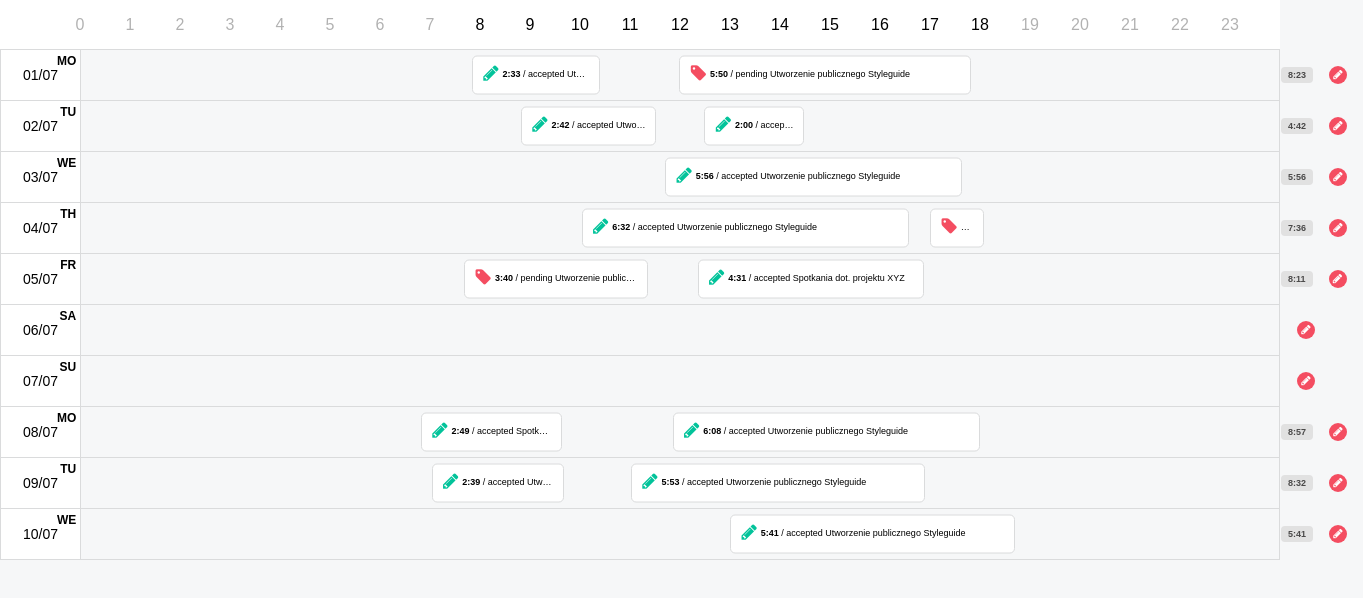
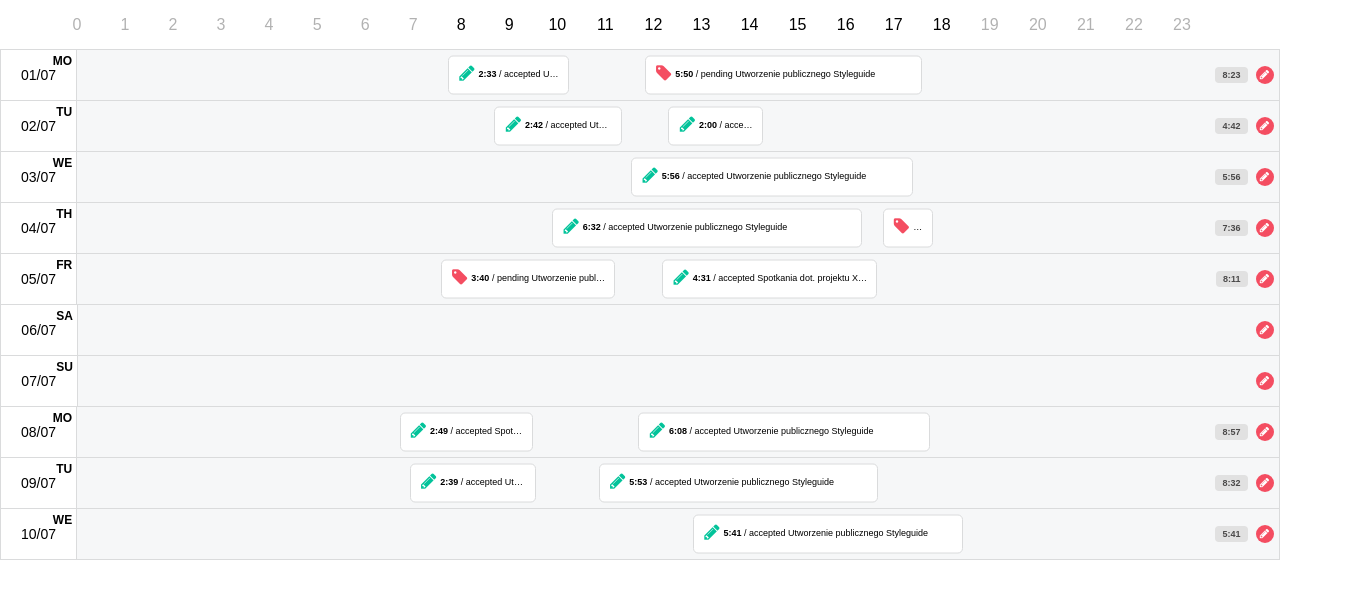
Before and after one commit to JOgonowski/iiit-task, a Vue app: page / in a window 1280 px wide. Shown: the top 598 px of the page, 1363 px wide, since content can reach past the window. Built offline with nearby package versions, Linux system fonts and the light colour scheme; data requests are answered from the project's data file.

Commit message:
Bugfixes

```diff
--- a/src/css/base/_base.scss
+++ /dev/null
@@ -1,3 +0,0 @@
-body {
-  background-color: $cBodyBg;
-}
--- a/src/css/base/_index.scss
+++ b/src/css/base/_index.scss
@@ -1,3 +1,2 @@
 @import "reset";
 @import "fonts";
-@import "base";
--- a/src/css/components/_calendar.scss
+++ b/src/css/components/_calendar.scss
@@ -1,4 +1,8 @@
 .calendar {
+  min-width: 1000px;
+  max-width: 1400px;
+  margin: 0 auto;
+  background-color: $cBodyBg;
 
   &__head {
     display: flex;
@@ -10,7 +14,7 @@
 
     &-cell {
       flex-grow: 1;
-      flex-shrink: 0;
+      flex-shrink: 1;
       flex-basis: $wCalendarColumnWidth;
 
       &:first-of-type {
@@ -20,6 +24,7 @@
 
       &:last-of-type {
         flex-grow: 3;
+        flex-shrink: 0;
       }
     }
 
@@ -40,7 +45,7 @@
     border-top: 0;
 
     &-cell {
-      flex: 0 0 auto;
+      flex: 0 1 auto;
 
       &:first-of-type {
         position: relative;
@@ -54,9 +59,9 @@
         align-items: center;
         justify-content: flex-end;
         flex-grow: 3;
+        flex-shrink: 0;
         flex-basis: $wCalendarColumnWidth;
         text-align: right;
-        padding: 0 1em 0 0;
       }
 
       &--timeline {
@@ -119,7 +124,7 @@
   &__row-sum {
     display: inline-block;
     padding: 0.4444em 0.7778em;
-    margin-right: 1.7778em;
+    margin-right: 0.8889em;
     border-radius: 4px;
     line-height: 1em;
     font-size: 0.5625em;
@@ -134,6 +139,7 @@
     width: 1.6364em;
     height: 1.6364em;
     padding: 0;
+    margin-right: .5em;
     border: 0;
     border-radius: 50%;
     line-height: 1.6364em;
--- a/src/js/components/Modal.vue
+++ b/src/js/components/Modal.vue
@@ -11,11 +11,11 @@
                     </select>
                     <h4 class="modal__label">Czas rozpoczęcia:</h4>
                     <div class="modal__input-group">
-                        <input type="text" class="modal__input" pattern="([0-9]|0[0-9]|1[0-9]|2[0-3])" v-model="formData.startH" /> : <input type="text" class="modal__input" pattern="([0-5][0-9])" v-model="formData.startM" /> : <input type="text" class="modal__input" pattern="([0-5][0-9])" v-model="formData.startS" />
+                        <input type="text" class="modal__input" pattern="(0[0-9]|1[0-9]|2[0-3]|[0-9])" v-model="formData.startH" /> : <input type="text" class="modal__input" pattern="([0-5][0-9])" v-model="formData.startM" /> : <input type="text" class="modal__input" pattern="([0-5][0-9])" v-model="formData.startS" />
                     </div>
                     <h4 class="modal__label">Czas zakończenia:</h4>
                     <div class="modal__input-group">
-                        <input type="text" class="modal__input" pattern="([0-9]|0[0-9]|1[0-9]|2[0-3])" v-model="formData.endH" /> : <input type="text" class="modal__input" pattern="([0-5][0-9])" v-model="formData.endM" /> : <input type="text" class="modal__input" pattern="([0-5][0-9])" v-model="formData.endS" />
+                        <input type="text" class="modal__input" pattern="(0[0-9]|1[0-9]|2[0-3]|[0-9])" v-model="formData.endH" /> : <input type="text" class="modal__input" pattern="([0-5][0-9])" v-model="formData.endM" /> : <input type="text" class="modal__input" pattern="([0-5][0-9])" v-model="formData.endS" />
                     </div>
                     <h4 class="modal__label">Status:</h4>
                     <select v-model="formData.status">
@@ -73,6 +73,7 @@
                 delete dataToSave.endH;
                 delete dataToSave.endM;
                 delete dataToSave.endS;
+                dataToSave.userTaskId = parseInt(dataToSave.userTaskId);
 
                 this.$emit('modal-save', { day, formData: dataToSave });
             }
--- a/src/js/index.js
+++ b/src/js/index.js
@@ -1,4 +1,3 @@
-//import "babel-polyfill";
 import '../css/site.scss';
 import Vue from 'vue';
 import App from './App.vue';
```
Also changed, not shown: 1 other file (tests, documents, lock files or other folders).
